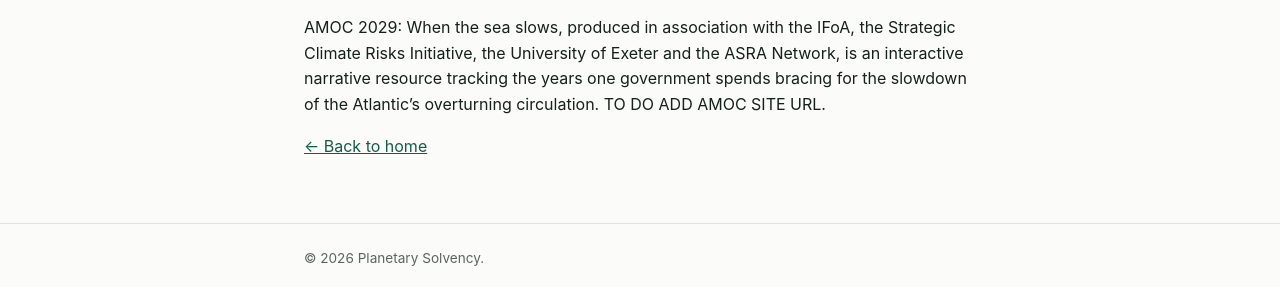
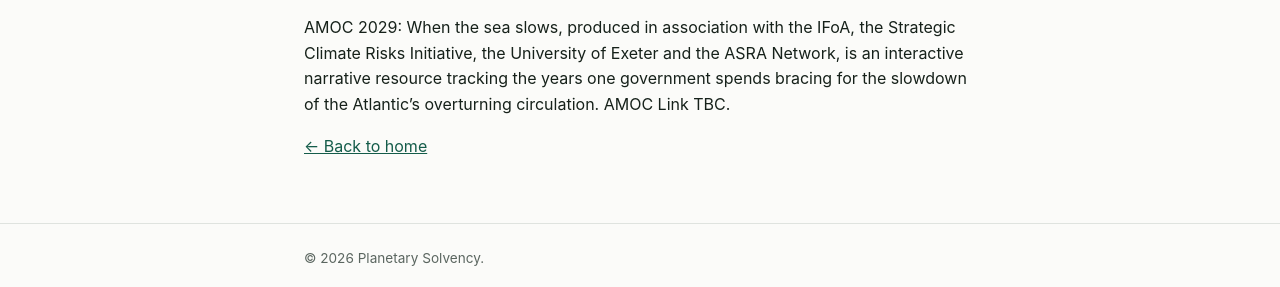
Before and after one commit to planetarysolvencyadmin/ps-website, a Jekyll site: the page built from reports.md, in a window 1280 px wide and 900 px high, scrolled down 1955 px. Shown: the part 590-877 px from the top of the window. Built offline with Jekyll 4.4.1, drawn with Linux system fonts in a browser that asks for light colours.

Commit message:
Updated Reports

```diff
--- a/reports.md
+++ b/reports.md
@@ -26,6 +26,6 @@ Since 2022, the team behind Planetary Solvency has produced a series of reports,
 
 # Resources
 
-AMOC 2029: When the sea slows, produced in association with the IFoA, the Strategic Climate Risks Initiative, the University of Exeter and the ASRA Network, is an interactive narrative resource tracking the years one government spends bracing for the slowdown of the Atlantic's overturning circulation. TO DO ADD AMOC SITE URL.
+AMOC 2029: When the sea slows, produced in association with the IFoA, the Strategic Climate Risks Initiative, the University of Exeter and the ASRA Network, is an interactive narrative resource tracking the years one government spends bracing for the slowdown of the Atlantic's overturning circulation. AMOC Link TBC.
 
 [← Back to home](/)
```
